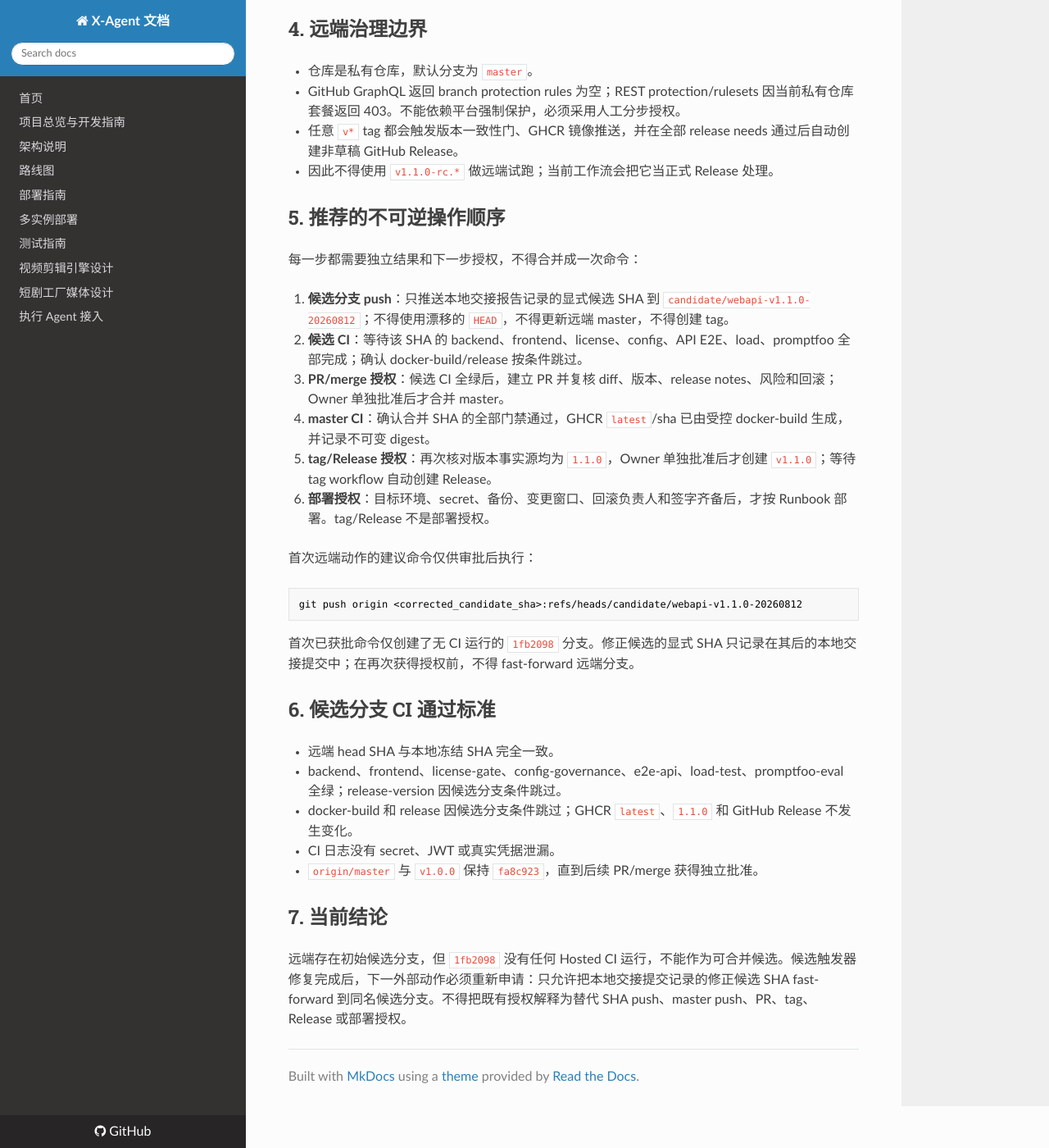
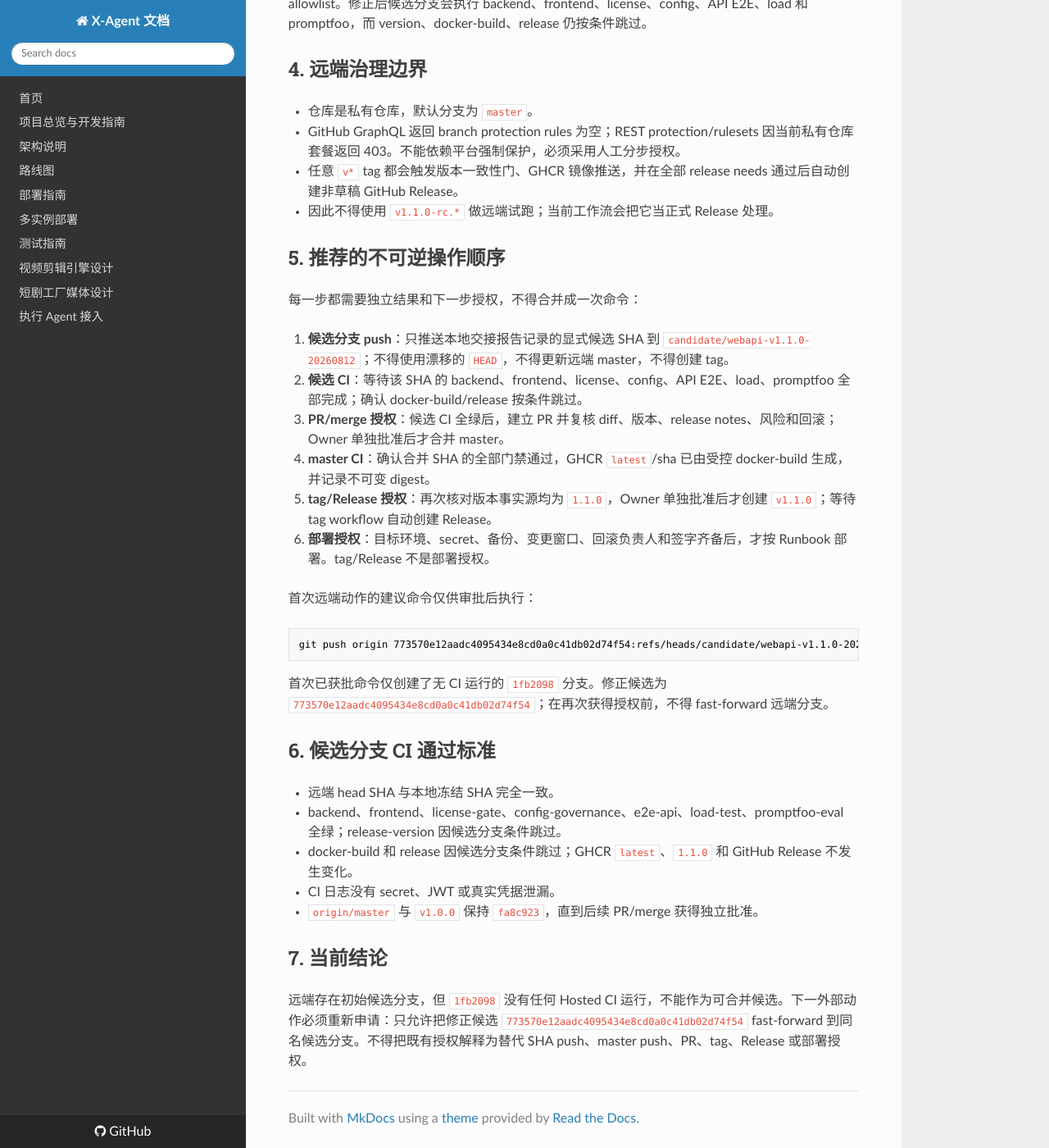
Before and after one commit to xiongpinji/xiongbao, an MkDocs documentation site: the page built from docs/coordination/reports/WEB_API_R3_RELEASE_CANDIDATE_PREFLIGHT.md, in a window 1280 px wide and 1400 px high, scrolled down 1450 px. Shown: the whole window at 82% size. Built offline with MkDocs 1.6.1, drawn with Linux system fonts in a browser that asks for light colours; nearby versions of some CDN libraries; some of the changed text lies outside the part shown.

Commit message:
docs(发布): 记录修正候选 SHA

````diff
--- a/docs/coordination/reports/WEB_API_R3_RELEASE_CANDIDATE_PREFLIGHT.md
+++ b/docs/coordination/reports/WEB_API_R3_RELEASE_CANDIDATE_PREFLIGHT.md
@@ -7,6 +7,7 @@
 
 - 本地准备基线：`43b395177a0a2cd4f682417a40e449638d7ec8b9`，`master` 相对 `origin/master` ahead 116。
 - 首次候选提交 `1fb2098f0729909701f686b76ffe97c9b3409d13` 已创建远端分支，但因旧 workflow 的 branch allowlist 排除 `candidate/**`，GitHub API 精确返回该 SHA 的 workflow runs 为 0。该提交已被后续修正候选取代，不得进入 PR、master 或 tag。
+- 修正候选提交：`773570e12aadc4095434e8cd0a0c41db02d74f54`。该提交加入 `candidate/**` push 触发合同，并保留候选分支不执行版本发布、镜像推送和 Release 的安全条件。
 - 远端 `origin/master`：`fa8c923c21534c53782d832aa5727735f1aafabd`。
 - `v1.0.0` 的 peeled commit 同为 `fa8c923c21534c53782d832aa5727735f1aafabd`；标签和历史 Release 不得移动或复用。
 - 当前本地 116 个提交没有 Hosted CI 证据；远端最近一次 master CI 只覆盖 `fa8c923`。
@@ -58,10 +59,10 @@
 首次远端动作的建议命令仅供审批后执行：
 
 ```powershell
-git push origin <corrected_candidate_sha>:refs/heads/candidate/webapi-v1.1.0-20260812
+git push origin 773570e12aadc4095434e8cd0a0c41db02d74f54:refs/heads/candidate/webapi-v1.1.0-20260812
 ```
 
-首次已获批命令仅创建了无 CI 运行的 `1fb2098` 分支。修正候选的显式 SHA 只记录在其后的本地交接提交中；在再次获得授权前，不得 fast-forward 远端分支。
+首次已获批命令仅创建了无 CI 运行的 `1fb2098` 分支。修正候选为 `773570e12aadc4095434e8cd0a0c41db02d74f54`；在再次获得授权前，不得 fast-forward 远端分支。
 
 ## 6. 候选分支 CI 通过标准
 
@@ -73,4 +74,4 @@ git push origin <corrected_candidate_sha>:refs/heads/candidate/webapi-v1.1.0-202
 
 ## 7. 当前结论
 
-远端存在初始候选分支，但 `1fb2098` 没有任何 Hosted CI 运行，不能作为可合并候选。候选触发器修复完成后，下一外部动作必须重新申请：只允许把本地交接提交记录的修正候选 SHA fast-forward 到同名候选分支。不得把既有授权解释为替代 SHA push、master push、PR、tag、Release 或部署授权。
+远端存在初始候选分支，但 `1fb2098` 没有任何 Hosted CI 运行，不能作为可合并候选。下一外部动作必须重新申请：只允许把修正候选 `773570e12aadc4095434e8cd0a0c41db02d74f54` fast-forward 到同名候选分支。不得把既有授权解释为替代 SHA push、master push、PR、tag、Release 或部署授权。
````
Also changed, not shown: docs/coordination/WEB_API_RELEASE_TASK_BOARD.md (+1 -1 lines).
